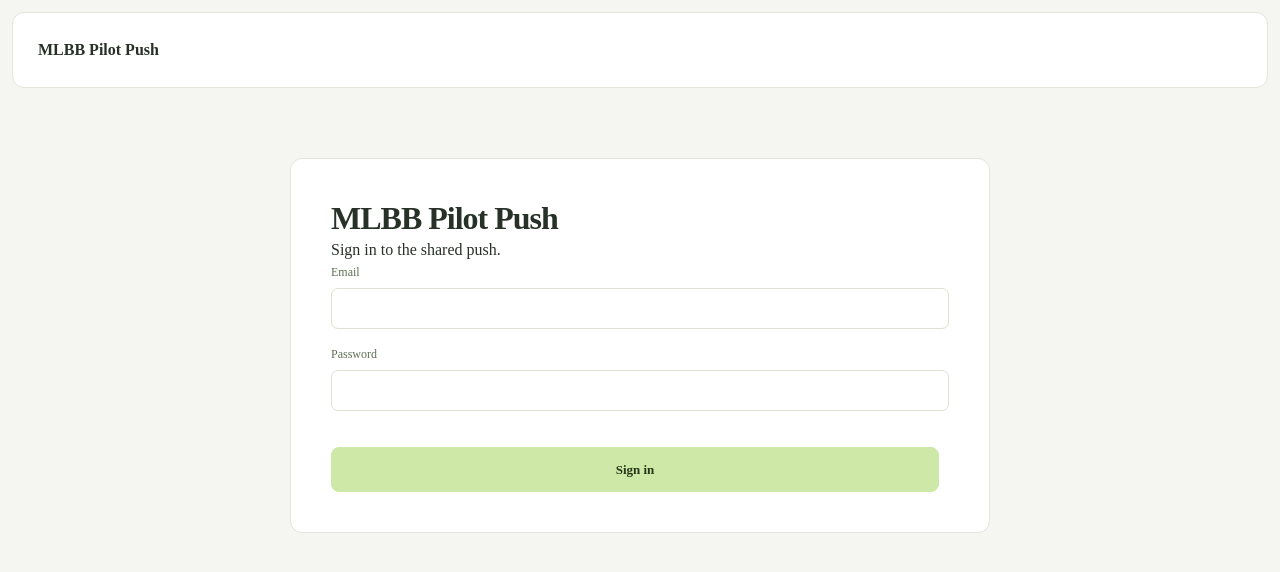
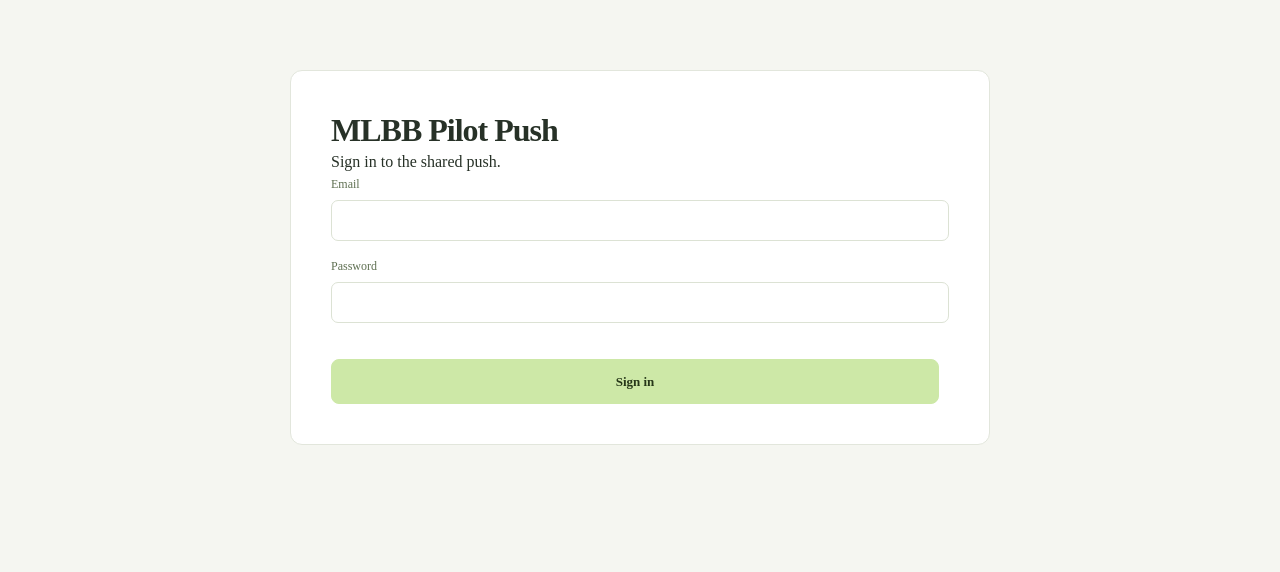
Before and after one commit to lusioerog-dev/mlbb-rank-push-tracker, a React (Vite) app in the folder apps/web/: page / in a window 1280 px wide. Shown: the top 572 px of the page. Built offline with nearby package versions, Linux system fonts and the light colour scheme.

Commit message:
phase 1: remove global account header

```diff
--- a/apps/web/src/Cloud.tsx
+++ b/apps/web/src/Cloud.tsx
@@ -117,32 +117,12 @@ function Connected({ config }: { config: Config }) {
     load: async () => readState(await api("/v2/tracker")),
     save: async (state) => readState(await api("/v2/tracker", "PUT", state)),
   };
+  if (session) return <App key={remote.id} remote={remote} />;
   return (
-    <>
-      <section className="cloud-bar panel">
-        <strong>MLBB Pilot Push</strong>
-        {session && (
-          <>
-            <span>{session.user.email}</span>
-            <button
-              disabled={busy}
-              onClick={() =>
-                void run(async () => {
-                  const { error } = await client.auth.signOut();
-                  if (error) throw error;
-                })
-              }
-            >
-              Sign out
-            </button>
-          </>
-        )}
-        {error && <p role="alert">{error}</p>}
-      </section>
-      {!session ? (
     <main className="recovery panel">
       <h1>MLBB Pilot Push</h1>
       <p>Sign in to the shared push.</p>
+      {error && <p role="alert">{error}</p>}
       <form
         onSubmit={(event) => {
           event.preventDefault();
@@ -174,7 +154,6 @@ function Connected({ config }: { config: Config }) {
           Sign in
         </button>
         {config.emailAuthEnabled && (
-              <>
           <button
             type="button"
             disabled={busy}
@@ -200,13 +179,8 @@ function Connected({ config }: { config: Config }) {
           >
             Email me a sign-in link
           </button>
-              </>
         )}
       </form>
     </main>
-      ) : (
-        <App key={remote.id} remote={remote} />
-      )}
-    </>
   );
 }
--- a/apps/web/src/style.css
+++ b/apps/web/src/style.css
@@ -1,13 +1,5 @@
 @import "tailwindcss";
 
-.cloud-bar {
-  margin: 12px;
-  padding: 16px;
-  display: flex;
-  flex-wrap: wrap;
-  align-items: center;
-  gap: 12px;
-}
 .graph-toggle {
   display: flex;
   gap: 4px;
@@ -31,21 +23,6 @@
 .progression .section-heading {
   flex-wrap: wrap;
   gap: 12px;
-}
-.cloud-bar form {
-  display: flex;
-  flex-wrap: wrap;
-  gap: 8px;
-}
-.cloud-bar input {
-  max-width: 100%;
-  min-width: 180px;
-}
-.cloud-bar label {
-  max-width: 100%;
-}
-.cloud-bar p {
-  flex-basis: 100%;
 }
 .recovery form {
   display: grid;
@@ -285,7 +262,7 @@ small {
 main {
   max-width: 1510px;
   margin: 0 auto;
-  padding: 42px 38px 12px;
+  padding: 30px 38px 12px;
 }
 .page-heading {
   display: flex;
@@ -1099,7 +1076,7 @@ hr {
 }
 @media (min-width: 1600px) {
   main {
-    padding-top: 45px;
+    padding-top: 32px;
   }
   .rank-card {
     padding: 28px 35px;
```
Also changed, not shown: 1 other file (tests, documents, lock files or other folders). Lines whose indentation alone changed are shown as unchanged.
